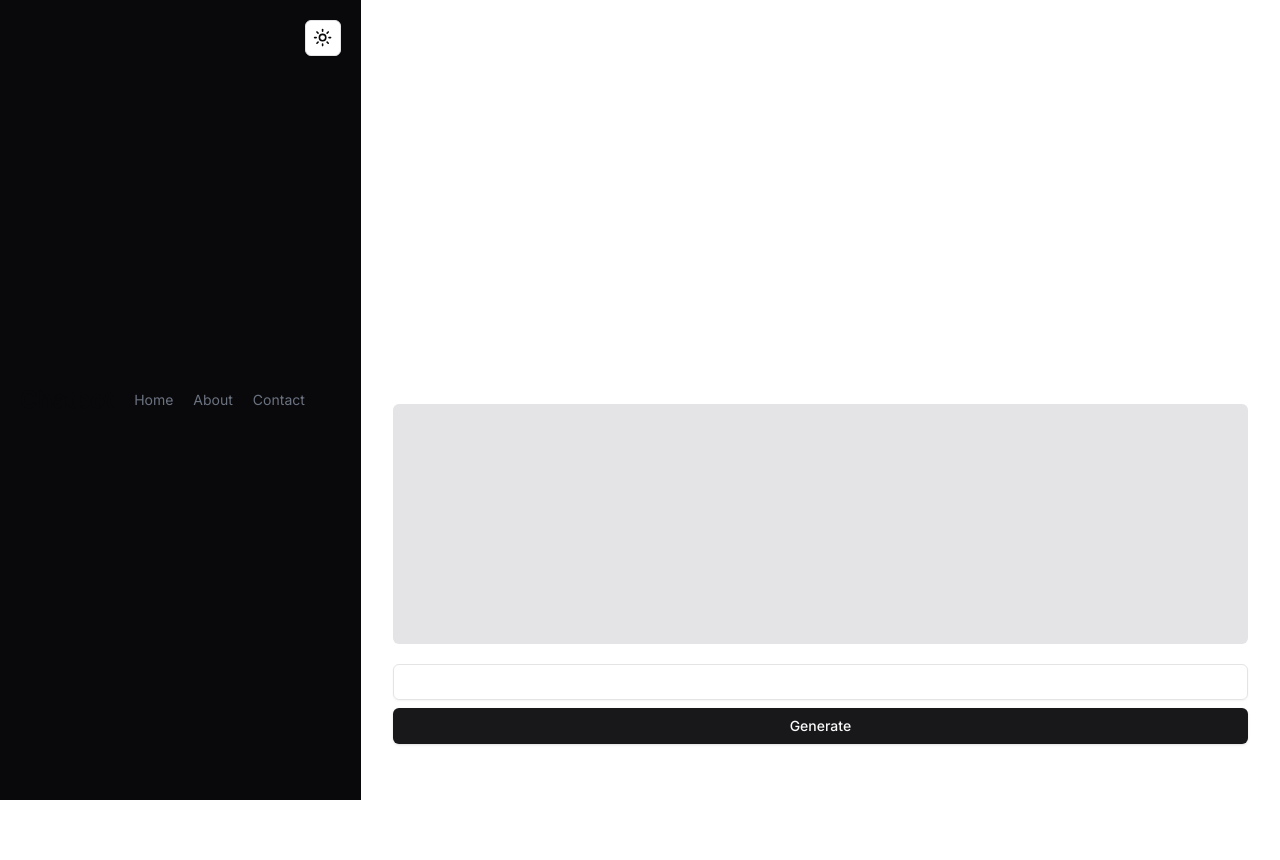
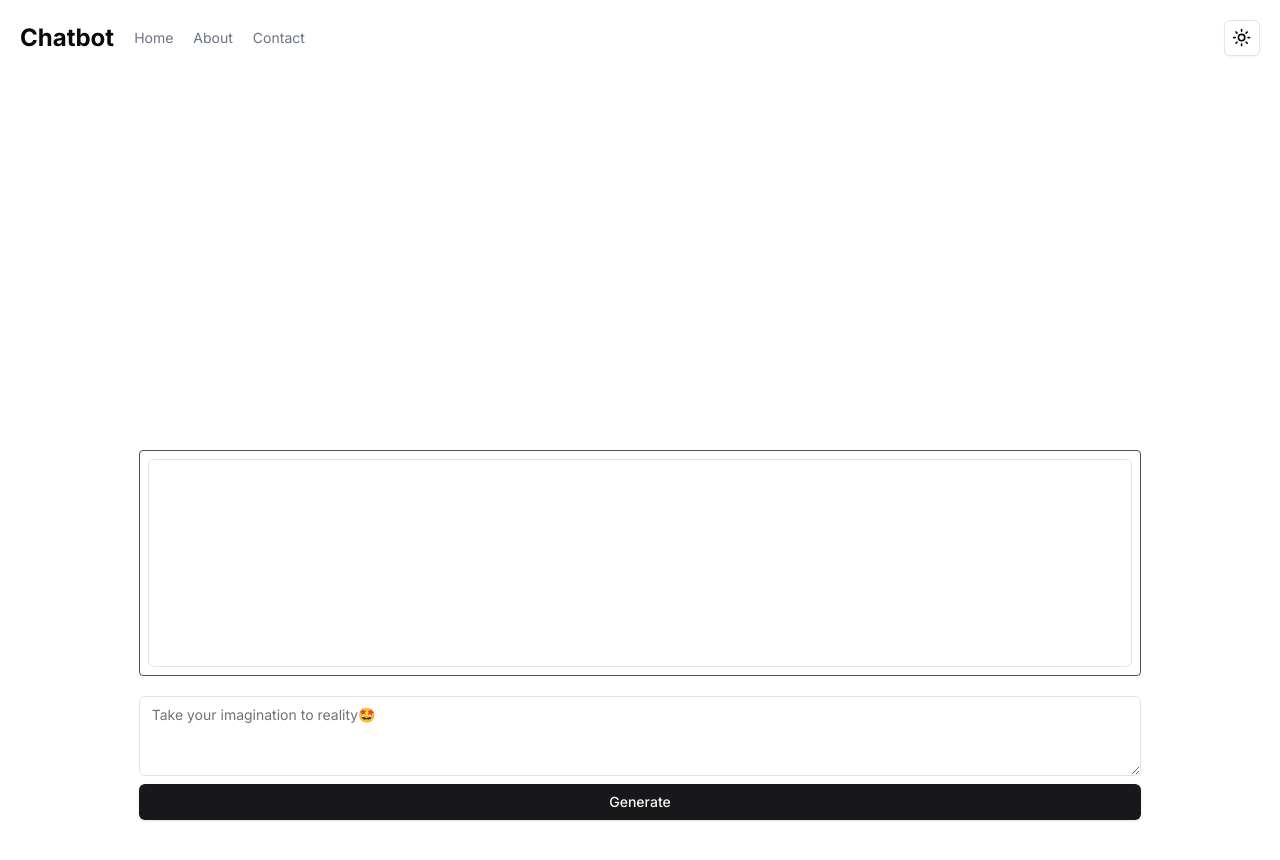
Before and after one commit to aldyrifaldi/anime-summarize, a Next.js app: page / in a window 1280 px wide. Shown: the top 860 px of the page. Before the commit the page ends 800 px from the top, so only its background shows below. Built offline with nearby package versions, Linux system fonts and the light colour scheme; no server answers.

Commit message:
Add sticky behavior to ChatGenerateForm for better user experience

```diff
--- a/src/app/page.tsx
+++ b/src/app/page.tsx
@@ -11,7 +11,11 @@
         <ChatProvider>
           <div className="flex h-full flex-col justify-end gap-5">
             <ChatResponseView />
-            <ChatGenerateForm />
+            <div className="relative">
+              <div className="sticky">
+                <ChatGenerateForm />
+              </div>
+            </div>
           </div>
         </ChatProvider>
       </div>
--- a/src/libs/features/chat/components/chat-generate-form.tsx
+++ b/src/libs/features/chat/components/chat-generate-form.tsx
@@ -8,6 +8,7 @@
 import { Button } from '@/libs/shared/components/ui/button';
 import { use } from 'react';
 import { useChatContext } from '../context/chatContext';
+import { Textarea } from '@/libs/shared/components/ui/textarea';
 
 export default function ChatGenerateForm() {
   const form = useForm<ChatGenerateSchema>({
@@ -38,7 +39,7 @@
         <Controller
           control={form.control}
           name="text"
-          render={({ field }) => <Input {...field} />}
+          render={({ field }) => <Textarea placeholder="Take your imagination to reality🤩" {...field} />}
         />
         <Button type="submit">Generate</Button>
       </div>
--- a/src/libs/features/chat/components/chat-response-view.tsx
+++ b/src/libs/features/chat/components/chat-response-view.tsx
@@ -9,11 +9,12 @@
   const { generatedContent, isGenerating } = useChatContext();
 
   return (
-    <div className="h-60 rounded-md bg-zinc-200 p-2">
-      <ScrollArea className="h-52 w-full whitespace-nowrap rounded-md border">
+    <div className="p-2 rounded-sm border border-zinc-600">
+      <ScrollArea className="h-52 w-full text-justify rounded-md border">
         {isGenerating ? (
           <ChatResponseSkeleton />
         ) : (
+          <div className="h-80 dark:bg-zinc-800">
             <Markdown
               components={{
                 h1: ({ children }) => <h1 className="text-xl font-bold">{children}</h1>,
@@ -24,6 +25,7 @@
             >
               {generatedContent}
             </Markdown>
+          </div>
         )}
         <ScrollBar orientation="vertical" />
       </ScrollArea>
--- a/src/libs/features/chat/layouts/container.tsx
+++ b/src/libs/features/chat/layouts/container.tsx
@@ -1,9 +1,9 @@
-import Navbar from '@/libs/shared/components/Navbar';
+import Navbar from '@/libs/shared/components/navbar';
 import { PropsWithChildren } from 'react';
 
 export default function Container({ children }: PropsWithChildren) {
   return (
-    <div className="flex justify-center">
+    <div className="flex flex-col justify-center">
       <Navbar />
       <div className="container w-10/12">{children}</div>
     </div>
--- a/src/libs/shared/components/navbar.tsx
+++ b/src/libs/shared/components/navbar.tsx
@@ -2,7 +2,7 @@
 
 export default function Navbar() {
   return (
-    <nav className="flex bg-foreground p-5">
+    <nav className="flex p-5">
       <div className="flex w-full justify-between">
         <div className="flex items-center gap-5">
           <div className="text-2xl font-bold">Chatbot</div>
--- /dev/null
+++ b/src/libs/shared/components/ui/textarea.tsx
@@ -0,0 +1,24 @@
+import * as React from "react"
+
+import { cn } from "@/libs/shared/utilities/cn"
+
+export interface TextareaProps
+  extends React.TextareaHTMLAttributes<HTMLTextAreaElement> {}
+
+const Textarea = React.forwardRef<HTMLTextAreaElement, TextareaProps>(
+  ({ className, ...props }, ref) => {
+    return (
+      <textarea
+        className={cn(
+          "flex min-h-[80px] w-full rounded-md border border-input bg-background px-3 py-2 text-sm ring-offset-background placeholder:text-muted-foreground focus-visible:outline-none focus-visible:ring-2 focus-visible:ring-ring focus-visible:ring-offset-2 disabled:cursor-not-allowed disabled:opacity-50",
+          className
+        )}
+        ref={ref}
+        {...props}
+      />
+    )
+  }
+)
+Textarea.displayName = "Textarea"
+
+export { Textarea }
```
Lines whose indentation alone changed are shown as unchanged.
